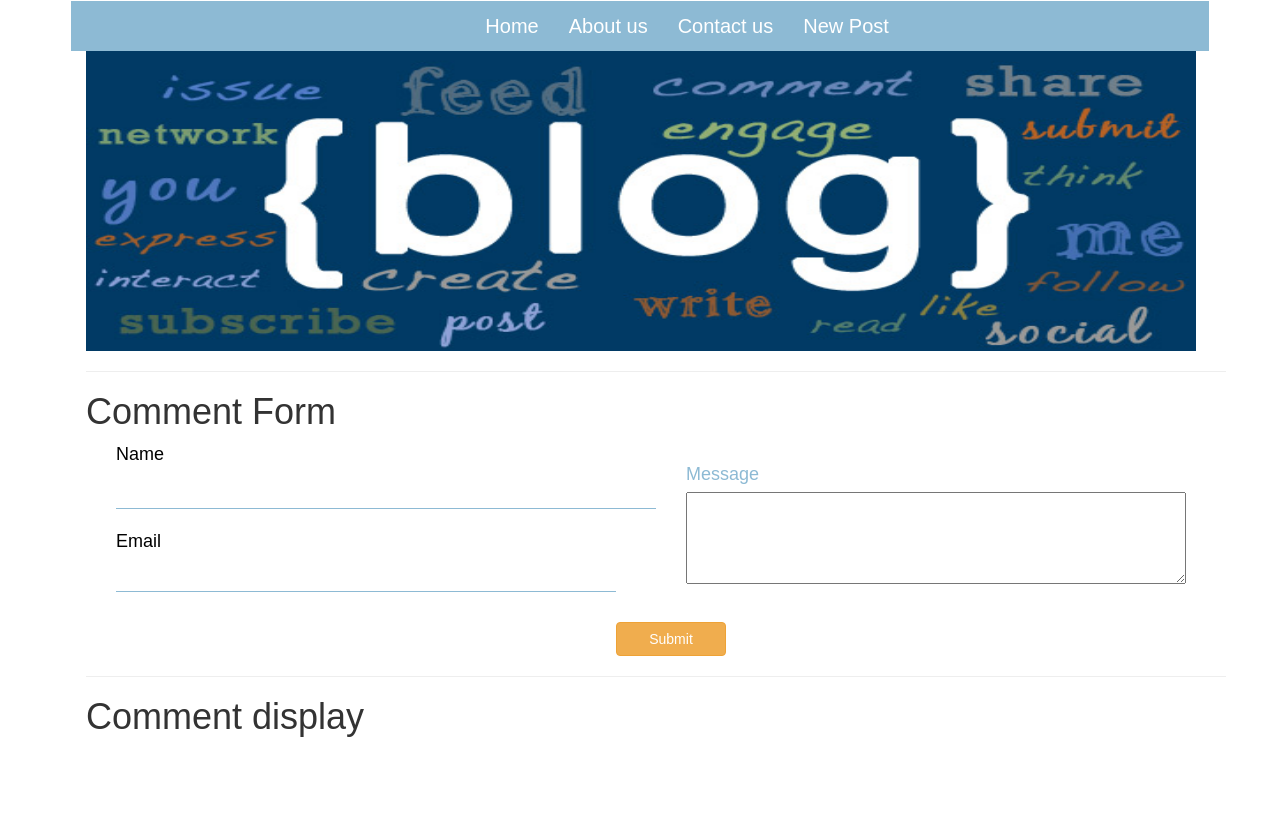
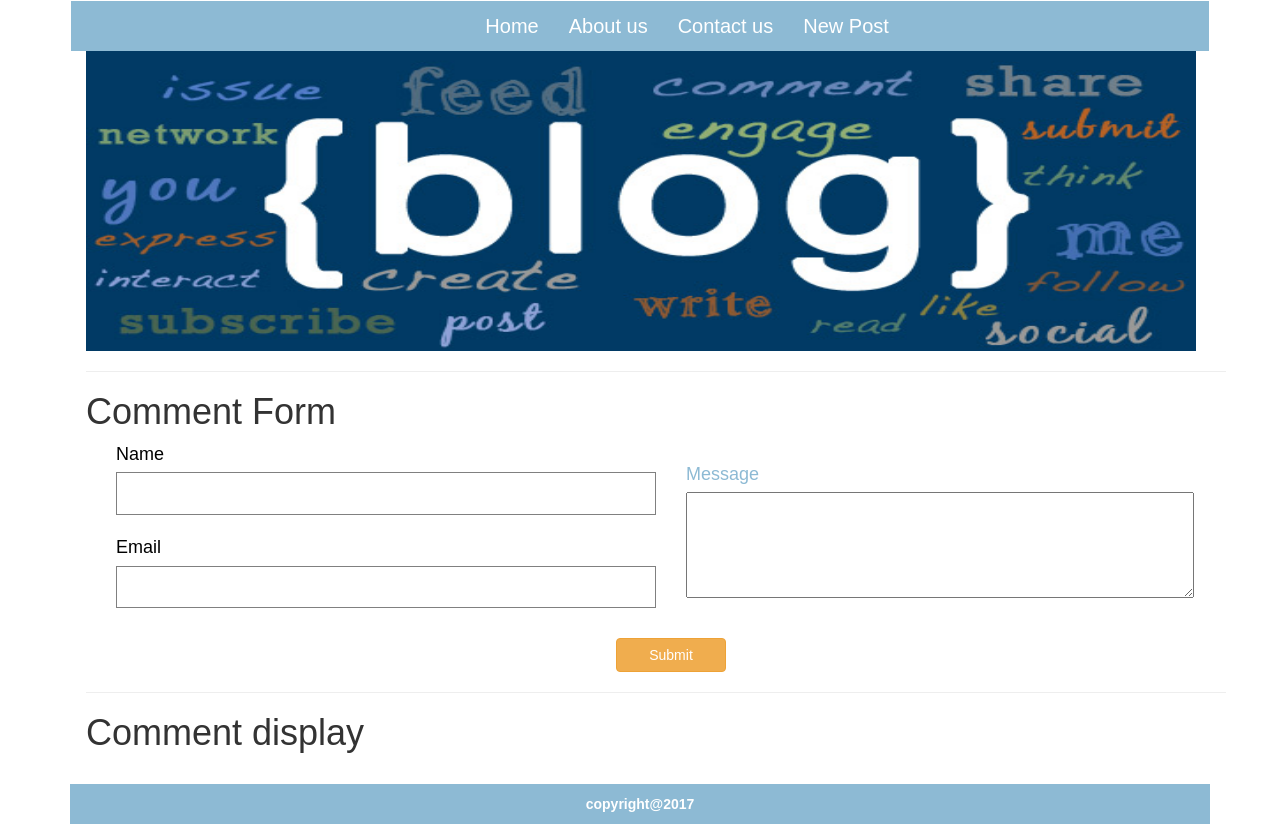
Before and after one commit to Dharani16/BlogPoster, a React (Create React App) app in the folder blog-poster/: page /readmore/1 in a window 1280 px wide. Shown: the top 824 px of the page. Before the commit the page ends 800 px from the top, so only its background shows below. Built offline with nearby package versions, Linux system fonts and the light colour scheme; no server answers.

Commit message:
fix redirect bug

```diff
--- a/blog-poster/src/App.css
+++ b/blog-poster/src/App.css
@@ -26,15 +26,15 @@
   background-color: #FFFFFF;
 }
 .btReadMore{
-  padding: 10px;
-  background-color: #efecec;
+  background-color: #8dbad4;
   color: #320E0E;
   width: 100px;
   margin-left: 20px;
+  display: inline;
+  padding: 10px 10px 10px 10px;
 }
 .btReadMore:hover{
   cursor: pointer;
-  border:1px solid black;
 }
 .blogHeading{
   margin-left: 20px;
@@ -81,10 +81,10 @@
   width: 60px;
   height: 70px;
 }
-.cmtName,.cmtEmail,.cmtMessage{
+/* .cmtName,.cmtEmail,.cmtMessage{
   width: 500px;
   padding: 5px 0px 5px 0px;
-}
+} */
 .btn-warning{
   margin-top: 10px;
   width: 110px;
@@ -93,12 +93,17 @@
   line-height: 0px;
   display: block;
 }
-.cmtName{
+.commentTitleName{
   line-height: 0px;
   padding: 5px 10px 10px 5px;
   width: 100%;
-
-
+  font-size: 18px;
+  padding: 5px 10px 10px 5px;
+  display: block;
+  width: 100%;
+  border: none;
+  border-bottom: 1px solid #8dbad4;
+  background: transparent;
 }
 .cmtBody{
   line-height: 0px;
@@ -119,6 +124,25 @@
   color: #000000;
   font-size: 18px;
   position: initial;
+}
+.btRead{
+  color: #FFFFFF;
+}
+.btRead:hover{
+  color: #FFFFFF;
+  text-decoration: none;
+}
+.footer{
+  background-color: #8dbad4;
+  text-align: center;
+  font-weight: bold;
+  padding: 10px;
+}
+.footerText{
+  color: #FFFFFF;
+}
+.commentFormInput{
+  border:1px solid gray;
 }
 /*----------------------------------------------
 		contact form style
--- a/blog-poster/src/App.js
+++ b/blog-poster/src/App.js
@@ -1,6 +1,7 @@
 import React, { Component } from 'react';
 import './App.css';
 import{BrowserRouter as Router,Route,Link} from 'react-router-dom';
+// import {browserHistory} from 'react-router'
 import {PostContainer} from './components/PostContainer';
 import {About} from './components/About';
 import {Contact} from './components/Contact';
@@ -37,6 +38,9 @@ class App extends Component {
               <Route path ={"/readmore/:id"} component={Readmore}/>
           </nav>
         </Router>
+        <div className="footer">
+            <span className="footerText">copyright@2017</span>
+        </div>
       </div>
     );
   }
--- a/blog-poster/src/components/CommentForm.js
+++ b/blog-poster/src/components/CommentForm.js
@@ -26,9 +26,7 @@ export class CommentForm extends React.Component{
             }).then(function(body){
                 console.log("Body : ",body);
                 console.log("Comment registerd successfully !!!");
-                // <CmtContainer/>
-                //alert("Blog posted successfully !!");
-                // <Redirect to='/about'/>
+                alert("Comment post sent successfully !!");
             })
         }
     }
@@ -44,13 +42,13 @@ export class CommentForm extends React.Component{
                     <form onSubmit={this.handleSubmit(postID)}>
                         <div className="col-lg-6">
                             <label className="cmtLabel">Name</label> <br/>
-                            <input type = "text" className="cmtName" id="cmName" name="uname" required/>  <br/>
+                            <input type = "text" className="commentFormInput" id="cmName" name="uname" required/>  <br/>
                             <label className="cmtLabel">Email</label> <br/>
-                            <input type = "email" className="cmtEmail" id="cmEmail" name="email" required/> <br/>
+                            <input type = "email" className="commentFormInput" id="cmEmail" name="email" required/> <br/>
                         </div>
                         <div className="col-lg-6">
                             <label className="createBlogLabel">Message</label> <br/>
-                            <textarea name="message" className="cmtMessage" id="blgPost" rows="4" cols="60" ref="contentMsg" required></textarea>
+                            <textarea name="message" className="cmtMessage" id="blgPost" rows="5" cols="60" ref="contentMsg" required></textarea>
                         </div>
                         <div className="col-lg-12">
                             <center>
@@ -64,29 +62,3 @@ export class CommentForm extends React.Component{
         )
     }
 }
-
-
-/*
-handleSubmit(text,e) {
-        e.preventDefault();
-        console.log("Comment form working good !!")
-        console.log("Text",text)
-        // let data = {
-        //     name:e.target.uname.value,
-        //     body:e.target.message.value,
-        //     email:e.target.email.value,
-        //     postId:post
-        // }
-        // e.preventDefault();
-        // console.log("Lets check it : ",e)
-        // fetch(,{
-        //     method:'POST',
-        //     body:JSON.stringify(data)
-        // }).then(function(body){
-        //     console.log("Body : ",body);
-        //     console.log("Blog poster registerd successfully !!!");
-        //     //alert("Blog posted successfully !!");
-        //     // <Redirect to='/about'/>
-        // })
-    }
-*/
--- a/blog-poster/src/components/NewPostContainer.js
+++ b/blog-poster/src/components/NewPostContainer.js
@@ -1,45 +1,39 @@
 import React from 'react';
 import { Redirect,Link } from 'react-router-dom';
-import { withRouter } from 'react-router';
 
 const POST_URL = 'https://jsonprovider.herokuapp.com/posts/';
 
 class NewPostContainer extends React.Component {
     constructor(props){
         super(props);
-        this.redirectFunction=this.redirectFunction.bind(this);
-        // this.state = {postRedirect:false} ;
-        //this.state = {postRedirect:false} ;
+        this.state = {redirect:false} ;
+        this.handleSubmit=this.handleSubmit.bind(this);
     }
 
     handleSubmit(e) {
-        let dat = {
+        e.preventDefault();
+        console.log("Lets check it : ",e)
+        var self = this;
+        let data = {
             title:e.target.blogPostTitle.value,
             body:e.target.message.value,
             userId:1
         }
-        e.preventDefault();
-        console.log("Lets check it : ",e)
         fetch(POST_URL,{
             method:'POST',
-            body:JSON.stringify(dat)
+            body:JSON.stringify(data)
         }).then(function(body){
             console.log("Body : ",body);
-            console.log("Blog poster registerd successfully !!!");
             alert("Blog posted successfully !!");
-            // <Redirect to='/about'/>
+            self.setState({redirect:true});
         })
     }
 
-    redirectFunction(){
-        console.log("RedirectFunction console area !!");
-        this.props.router.push('/about');
-        //this.context.router.transitionTo('/about');
-        // console.log("browserHistory", this.context);
-        // this.context.router.transitionTo('/about');
-    }
-
     render(){
+        const {redirect} = this.state;
+        if(redirect){
+            return <Redirect to = '/'/>
+        }
         return(
             <div>
                 <div className="container">
@@ -47,11 +41,11 @@ class NewPostContainer extends React.Component {
                         <form id="formId" onSubmit={this.handleSubmit}>
                             <div className="group">
                                 <label className="createBlogLabel">Blog title</label><br/>
-                                <input type="text" name="blogPostTitle" id="blgTitle" className="createBlogTitle" ref="titleName" required />
+                                <input type="text" value={this.state.title} onChange={this.handleChange} name="blogPostTitle" id="blgTitle" className="createBlogTitle" required />
                             </div>
                             <div className="group">
                                 <label className="createBlogLabel">Blog Message</label> <br/>
-                                <textarea name="message" className="createBlogMessage" id="blgPost" rows="10" cols="120" ref="contentMsg" required></textarea>
+                                <textarea name="message" value={this.state.body} onChange={this.handleChange} className="createBlogMessage" id="blgPost" rows="10" cols="120" required></textarea>
                             </div>
                             <div className="group">
                                 <center>
@@ -61,32 +55,8 @@ class NewPostContainer extends React.Component {
                         </form>
                     </div>
                 </div>
-                <input type="submit" value="Redirect" onClick={this.redirectFunction} id="btnCreate" className="btn btn-warning"/>
-
-                 {/* <div>
-                    if (this.set.postRedirect) {
-                    }
-                </div>  */}
             </div>
         )
     }
 }
-export default withRouter(NewPostContainer);
-
-// NewPostContainer.contextTypes = {
-//     router: React.PropTypes.func.isRequired
-// };
-
-/*
-   redirectFunction(){
-        console.log("redirectFunction console area !!");
-        //this.context.router.transitionTo('/about');
-        console.log("browserHistory",browserHistory);
-        browserHistory.push('/about');
-        //this.context.router.push('/about');
-        // this.props.history.push("/about");
-        //browserHistory.push('/about');
-        // <Redirect to = '/about' push/>
-        //browserHistory.push('/about');
-    }
-*/
+export default NewPostContainer;
--- a/blog-poster/src/components/PostContainer.js
+++ b/blog-poster/src/components/PostContainer.js
@@ -23,7 +23,7 @@ export class PostContainer extends React.Component{
     }
 
     render(){
-        var items =  this.state.data.slice(0,10).map((item) => this.singleBlog(item));
+        var items =  this.state.data.slice(0,5).map((item) => this.singleBlog(item));
         return(
             <div>
                {items}
--- a/blog-poster/src/components/Posts.js
+++ b/blog-poster/src/components/Posts.js
@@ -11,13 +11,14 @@ export class Posts extends React.Component{
     render(){
         return(
             <div className="blogDisplay">
-                <h4 className="blogHeading" >{this.props.itemData.title}</h4>
-                <p className="btReadMore">
-                    <Link to = {"/readmore/" + this.props.itemData.id}> Read more </Link>
-                </p>
-                <hr/>
+                <div className="col-lg-12">
+                    <h4 className="blogHeading" >{this.props.itemData.title}</h4>
+                    <p className="btReadMore">
+                        <Link to = {"/readmore/" + this.props.itemData.id} className="btRead"> Read more </Link>
+                    </p>
+                    <hr/>
+                </div>
             </div>
-
         )
     }
 }
--- a/blog-poster/src/components/Readmore.js
+++ b/blog-poster/src/components/Readmore.js
@@ -28,7 +28,7 @@ export class Readmore extends React.Component{
             <div className="readMoreComponent">
                 <div className="container">
                     <div>
-                        <img src={require('../images/blogBanner.jpg')} className="blogBannerImage"/>
+                        <img src={require('../images/blogBanner.jpg')} className="img-responsive blogBannerImage"/>
                         <h3>{rmTitle}</h3>
                         <p>{rmContent} </p>
                         <hr/>
```
